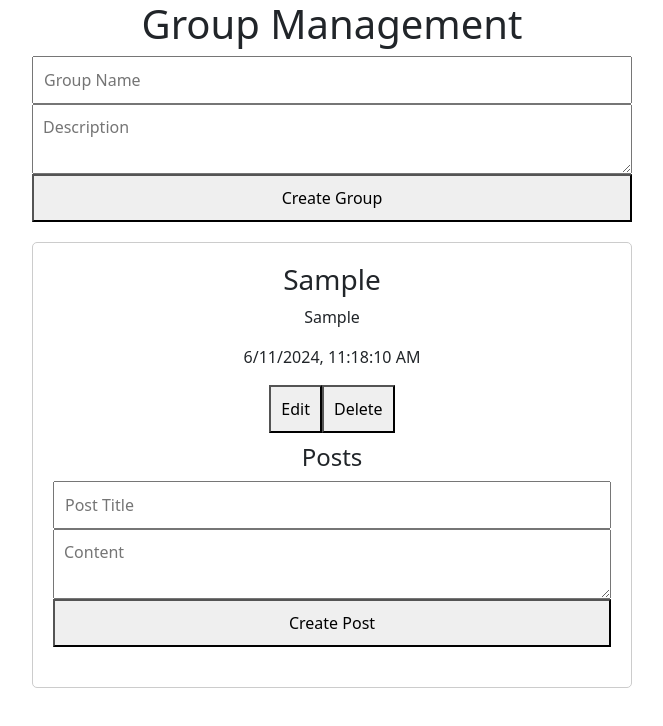
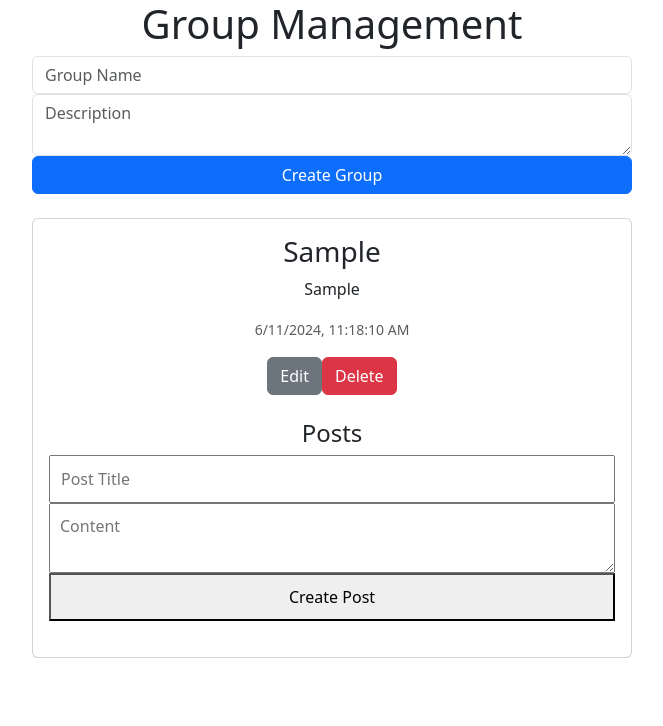
Before and after one commit to C9-nassarahmad/group-management-1, a React (Create React App) app: page / in a window 1280 px wide. Both pictures are taken after typing "Sample", "Sample" into the empty fields and a click on the button "Create Group". Shown: the top 726 px of the page, without its empty margins (308-971 px from the left). Built offline with nearby package versions, Linux system fonts and the light colour scheme.

Commit message:
update on style in groups using bootstrap

```diff
--- a/src/components/GroupEdit.js
+++ b/src/components/GroupEdit.js
@@ -13,20 +13,27 @@ const GroupEdit = ({ group, updateGroup, cancelEdit }) => {
   };
 
   return (
-    <form onSubmit={handleSubmit}>
+    <form onSubmit={handleSubmit} className="mb-4">
+      <div className="form-group">
         <input
           type="text"
+          className="form-control"
           value={name}
           onChange={(e) => setName(e.target.value)}
         />
+      </div>
+      <div className="form-group">
         <textarea
+          className="form-control"
           value={description}
           onChange={(e) => setDescription(e.target.value)}
         />
-      <button type="submit">Update Group</button>
-      <button type="button" onClick={cancelEdit}>Cancel</button>
+      </div>
+      <button type="submit" className="btn btn-primary">Update Group</button>
+      <button type="button" onClick={cancelEdit} className="btn btn-secondary ml-2">Cancel</button>
     </form>
   );
 };
 
+
 export default GroupEdit;
--- a/src/components/GroupForm.js
+++ b/src/components/GroupForm.js
@@ -20,21 +20,28 @@ const GroupForm = ({ addGroup }) => {
   };
 
   return (
-    <form onSubmit={handleSubmit}>
+    <form onSubmit={handleSubmit} className="mb-4">
+    <div className="form-group">
       <input
         type="text"
+        className="form-control"
         placeholder="Group Name"
         value={name}
         onChange={(e) => setName(e.target.value)}
       />
+    </div>
+    <div className="form-group">
       <textarea
+        className="form-control"
         placeholder="Description"
         value={description}
         onChange={(e) => setDescription(e.target.value)}
       />
-      <button type="submit">Create Group</button>
-    </form>
-  );
+    </div>
+    <button type="submit" className="btn btn-primary">Create Group</button>
+  </form>
+);
 };
 
+
 export default GroupForm;
--- a/src/components/GroupList.js
+++ b/src/components/GroupList.js
@@ -5,20 +5,24 @@ import PostList from './PostList';
 const GroupList = ({ groups, deleteGroup, editGroup, addPost }) => {
   return (
     <div>
-      {groups.map(group => (
-        <div key={group.id} className="group">
-          <h3>{group.name}</h3>
-          <p>{group.description}</p>
-          <p>{new Date(group.createdAt).toLocaleString()}</p>
-          <button onClick={() => editGroup(group)}>Edit</button>
-          <button onClick={() => deleteGroup(group.id)}>Delete</button>
-          <h4>Posts</h4>
+    {groups.map(group => (
+      <div key={group.id} className="card mb-4">
+        <div className="card-body">
+          <h3 className="card-title">{group.name}</h3>
+          <p className="card-text">{group.description}</p>
+          <p className="card-text">
+            <small className="text-muted">{new Date(group.createdAt).toLocaleString()}</small>
+          </p>
+          <button onClick={() => editGroup(group)} className="btn btn-secondary mr-2">Edit</button>
+          <button onClick={() => deleteGroup(group.id)} className="btn btn-danger">Delete</button>
+          <h4 className="mt-4">Posts</h4>
           <PostForm addPost={(post) => addPost(group.id, post)} />
           <PostList posts={group.posts} />
         </div>
-      ))}
-    </div>
-  );
+      </div>
+    ))}
+  </div>
+);
 };
 
 export default GroupList;
```
Lines whose indentation alone changed are shown as unchanged.
